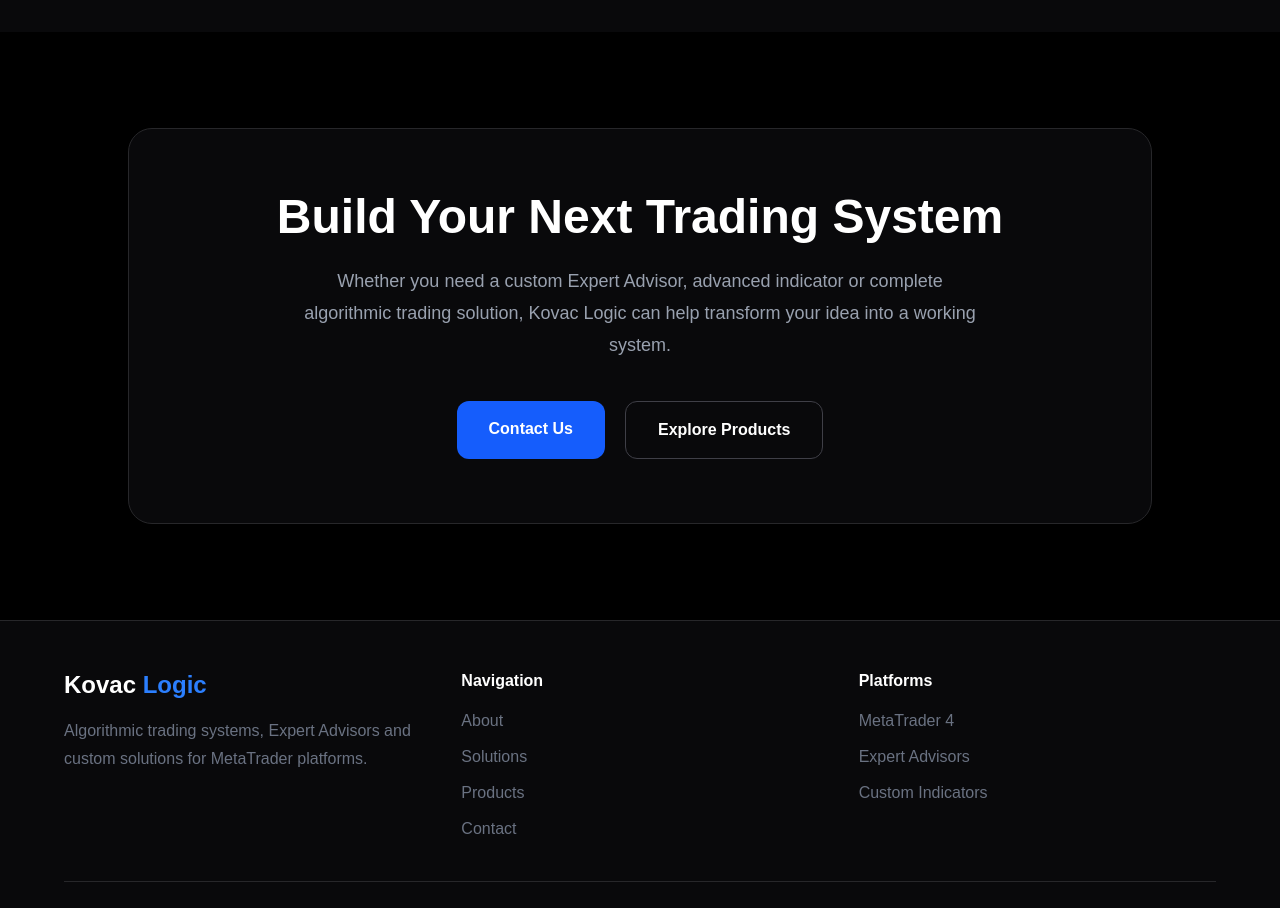
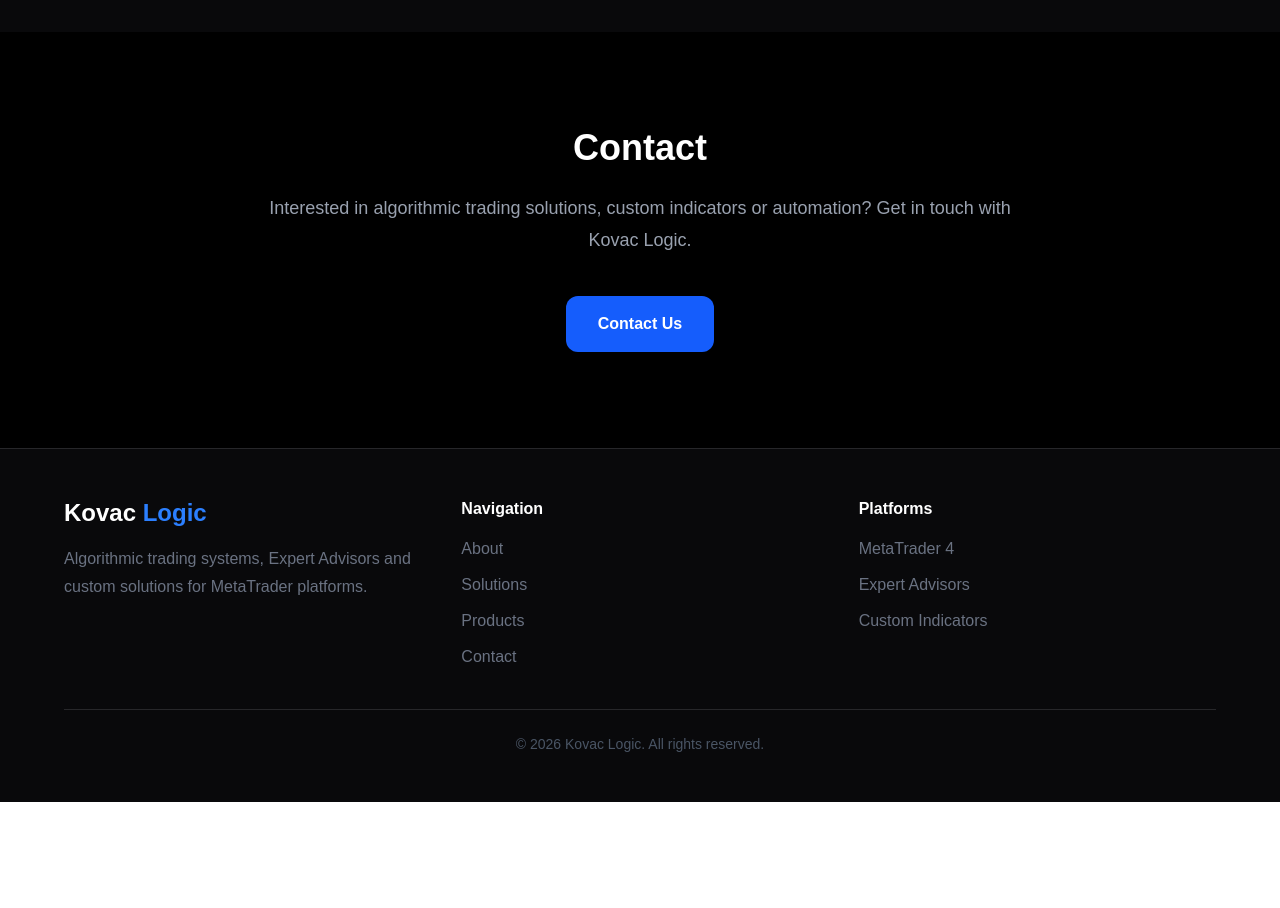
Before and after one commit to Kovactrader/kovac-logic-website, a Next.js app: page / in a window 1280 px wide. Shown: the part 3240-4148 px from the top of the page. After the commit the page ends 4042 px from the top, so only its background shows below. Built offline with nearby package versions, Linux system fonts and the light colour scheme.

Commit message:
Improve contact section

```diff
--- a/src/app/components/Contact.tsx
+++ b/src/app/components/Contact.tsx
@@ -4,48 +4,32 @@
       id="contact"
       className="px-6 py-24 bg-black"
     >
-      <div className="max-w-5xl mx-auto">
+      <div className="max-w-6xl mx-auto">
 
-        <div className="border border-zinc-800 rounded-3xl p-10 md:p-16 bg-zinc-950 text-center">
+        <div className="max-w-3xl mx-auto text-center">
 
-
-          <h2 className="text-4xl md:text-5xl font-bold mb-6">
-            Build Your Next Trading System
+          <h2 className="text-4xl font-bold text-white mb-6">
+            Contact
           </h2>
 
-
-          <p className="text-gray-400 text-lg leading-8 max-w-2xl mx-auto mb-10">
-            Whether you need a custom Expert Advisor, advanced
-            indicator or complete algorithmic trading solution,
-            Kovac Logic can help transform your idea into a working system.
+          <p className="text-gray-400 text-lg leading-8 mb-10">
+            Interested in algorithmic trading solutions,
+            custom indicators or automation?
+            Get in touch with Kovac Logic.
           </p>
-
-
-          <div className="flex flex-col sm:flex-row justify-center gap-5">
 
 
           <a
             href="mailto:contact@kovac-logic.com"
-              className="px-8 py-4 rounded-xl bg-blue-600 hover:bg-blue-500 transition font-semibold"
+            className="inline-flex px-8 py-4 rounded-xl bg-blue-600 text-white font-semibold hover:bg-blue-700 transition"
           >
             Contact Us
           </a>
-
-
-            <a
-              href="#products"
-              className="px-8 py-4 rounded-xl border border-zinc-700 hover:border-blue-500 transition font-semibold"
-            >
-              Explore Products
-            </a>
-
 
         </div>
 
 
       </div>
-
-      </div>
     </section>
   );
 }
```
Lines whose indentation alone changed are shown as unchanged.
